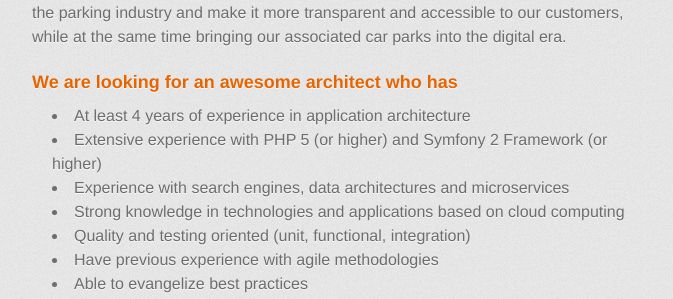
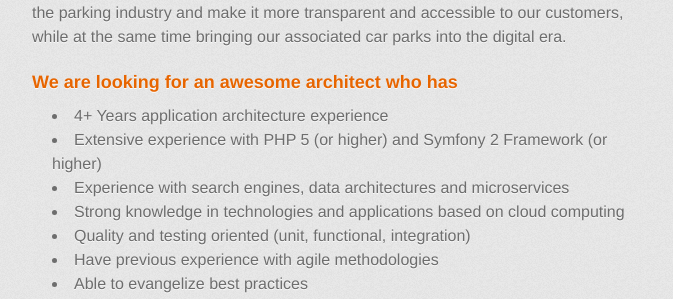
Before and after one commit to parclick/parclick.github.io, a Jekyll site: the page built from _posts/2016-11-20-Technical-Lead-Architect.html, in a window 1280 px wide. Shown: the part 820-1119 px from the top of the page, without its empty margins (298-971 px from the left). Built offline with Jekyll 4.4.1, drawn with Linux system fonts in a browser that asks for light colours; some web fonts are replaced; Markdown is read by kramdown in place of the engine named in the settings.

Commit message:
Update 2016-11-20-Technical-Lead-Architect.html

```diff
--- a/_posts/2016-11-20-Technical-Lead-Architect.html
+++ b/_posts/2016-11-20-Technical-Lead-Architect.html
@@ -16,7 +16,7 @@ title: Technical Lead Architect
 <p>We want to become the largest parking booking agent in the world. We want to disrupt the parking industry and make it more transparent and accessible to our customers, while at the same time bringing our associated car parks into the digital era.</p>
 <h3>We are looking for an awesome architect who has</h3>
 <ul>
-  <li>At least 4 years of experience in application architecture</li>
+  <li>4+ Years application architecture experience</li>
   <li>Extensive experience with PHP 5 (or higher) and Symfony 2 Framework (or higher)</li>
   <li>Experience with search engines, data architectures and microservices</li>
   <li>Strong knowledge in technologies and applications based on cloud computing</li>
```
